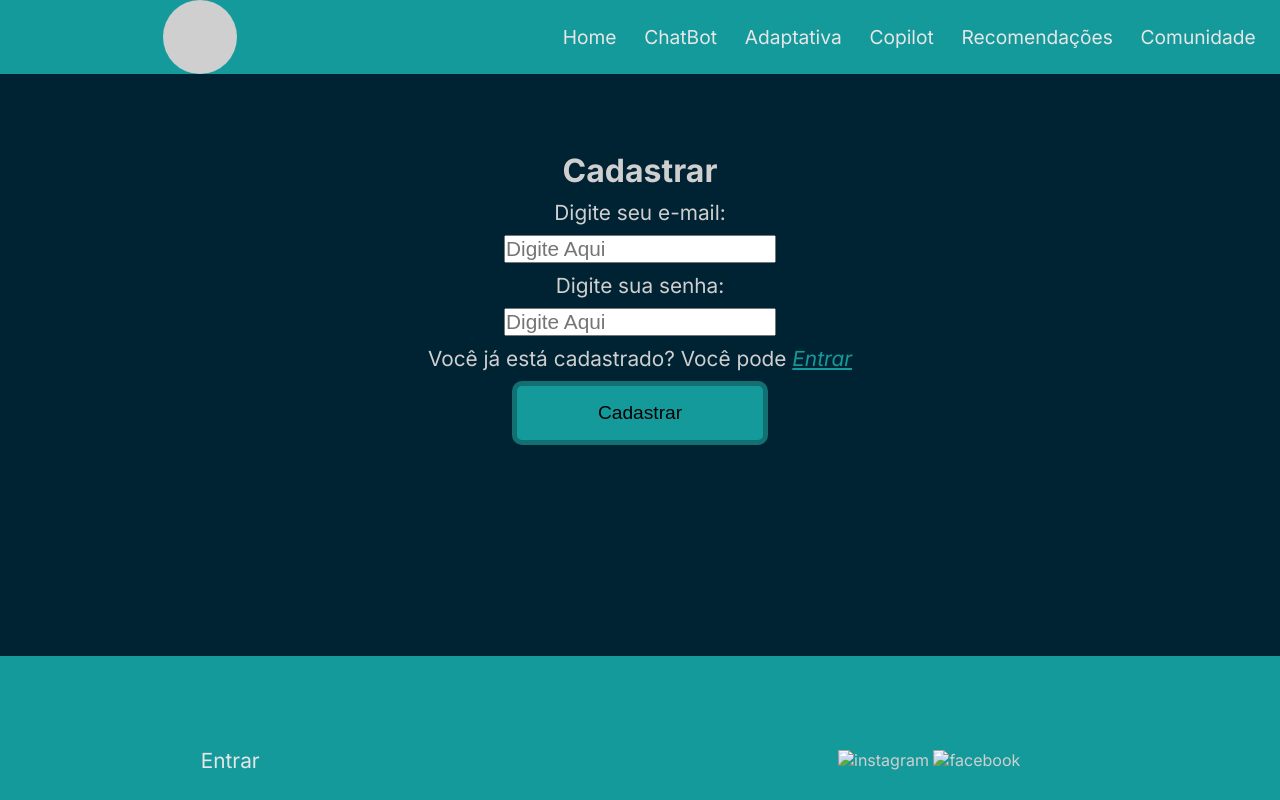
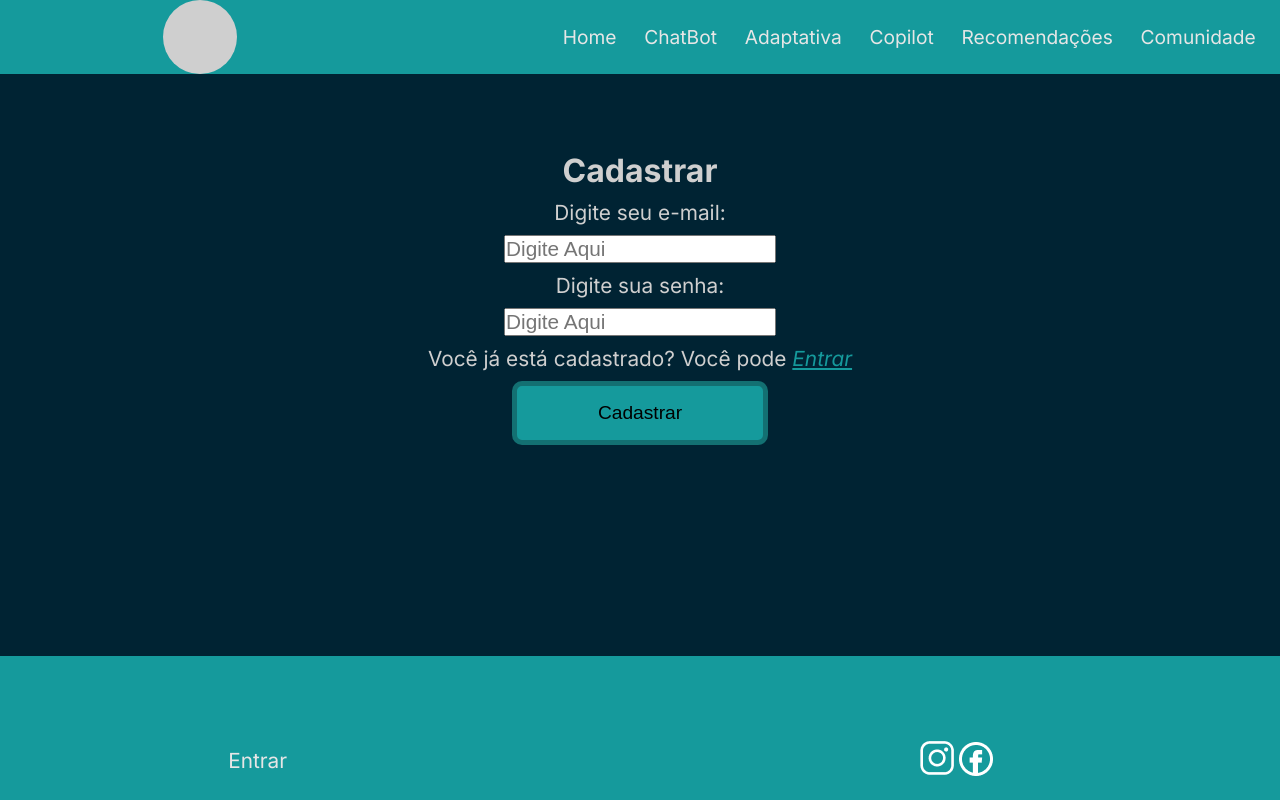
Before and after one commit to Letacio-Bezerra/Future-Fest-Cadastro, a plain HTML site: page index.html in a window 1280 px wide. Drawn offline with Linux system fonts and the light colour scheme; the site is published under a folder, as on GitHub Pages, so addresses that start at the root find nothing.

Commit message:
Update index.html

```diff
--- a/index.html
+++ b/index.html
@@ -45,8 +45,8 @@
           <a href="/Entrar/index.html">Entrar</a>
         </div>
         <div class="contato">
-          <img src="/instagram.png" alt="instagram" />
-          <img src="/facebook.png" alt="facebook" />
+          <img src="instagram.png" alt="instagram" />
+          <img src="facebook.png" alt="facebook" />
         </div>
       </div>
     </footer>
```
